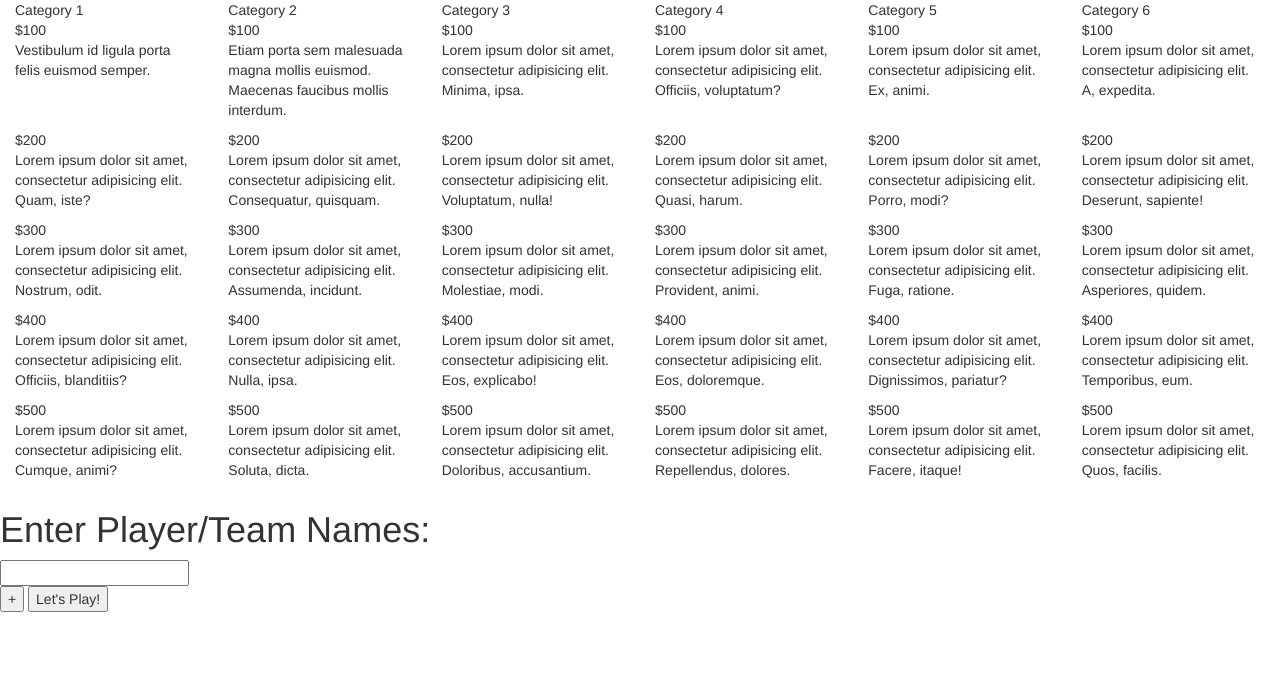
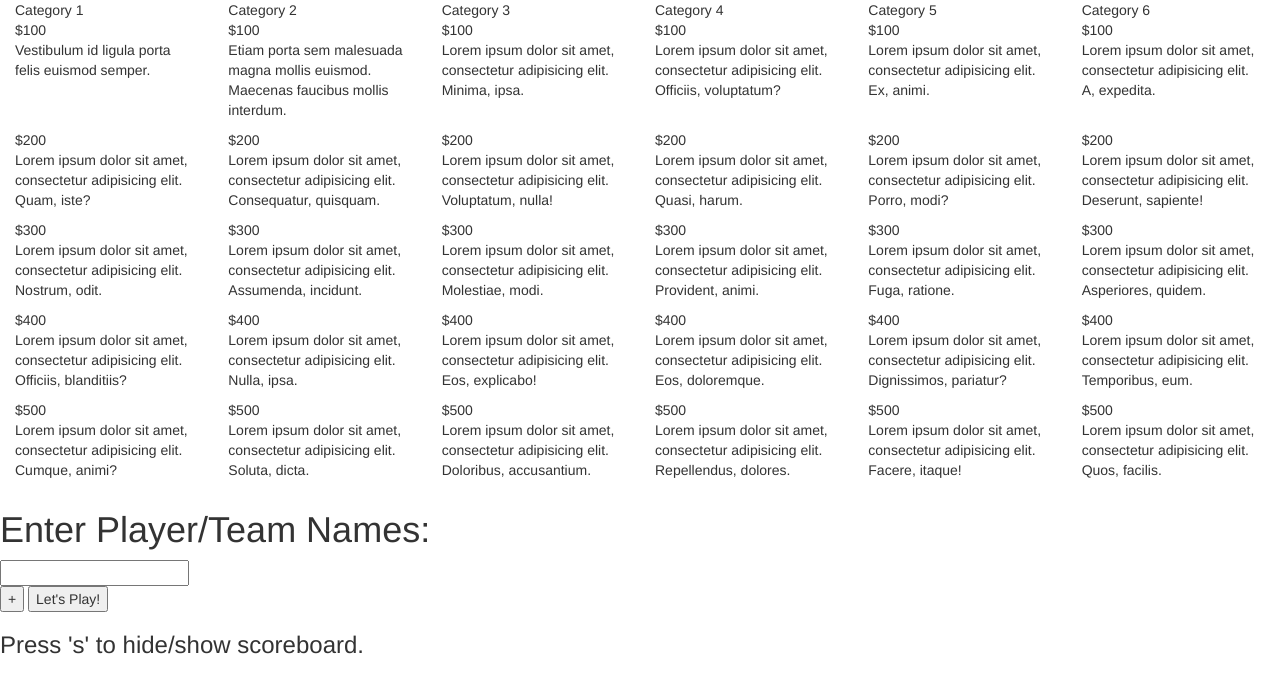
Before and after one commit to KarneAsada/ScriptEd-Jeopardy, a plain HTML site: page index.html in a window 1280 px wide. Drawn offline with Linux system fonts and the light colour scheme; a web font is replaced by a local one.

Commit message:
Only hide/show scoreboard after team names have been submitted, add scoreboard hiding/showing instructions.

```diff
--- a/css/style.css
+++ b/css/style.css
@@ -142,3 +142,10 @@ body {
 			height: 30vh;
 			font-size: 8vmin;
 		}
+	.scoreboard h3{
+		background-color: #000;
+		width: 50vw;
+		margin-left: 25vw;
+		padding-top: 10px;
+		padding-bottom: 10px;
+	}
--- a/index.html
+++ b/index.html
@@ -240,6 +240,7 @@
 				<tr class="teams">
 				</tr>
 			</table>
+			<h3>Press 's' to hide/show scoreboard.</h3>
 		</div>
 		<script type='text/javascript' src='js/jQuery.js' ></script>
 		<script type='text/javascript' src='js/jeopardy.js'></script>
--- a/js/jeopardy.js
+++ b/js/jeopardy.js
@@ -59,7 +59,7 @@ $(document).ready(function () {
     // Scoreboard
 
 	$(document).keypress(function(key){
-		if (key.which === 115){
+		if (key.which === 115 && $('.preGame')[0].style.display === "none"){
 			$('.scoreboard').toggle();
 		}
 	})
```
Lines whose indentation alone changed are shown as unchanged.
